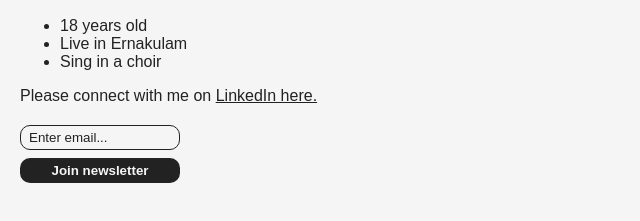
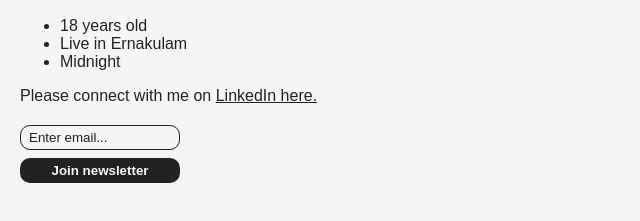
Before and after one commit to vishakh-abhayan/Web_bootcamp, a plain HTML site: page personal_portfolio/index.html in a window 1280 px wide. Shown: the part 515-736 px from the top of the page, 0-640 px from the left. Drawn offline with Linux system fonts and the light colour scheme; a web font is replaced by a local one.

Commit message:
task 2 web portfolio update

```diff
--- a/personal_portfolio/index.html
+++ b/personal_portfolio/index.html
@@ -14,7 +14,7 @@
     <ul>
       <li>18 years old</li>
       <li>Live in Ernakulam</li>
-      <li>Sing in a choir</li>
+      <li>Midnight</li>
     </ul>
     <p>
       Please connect with me on
```
